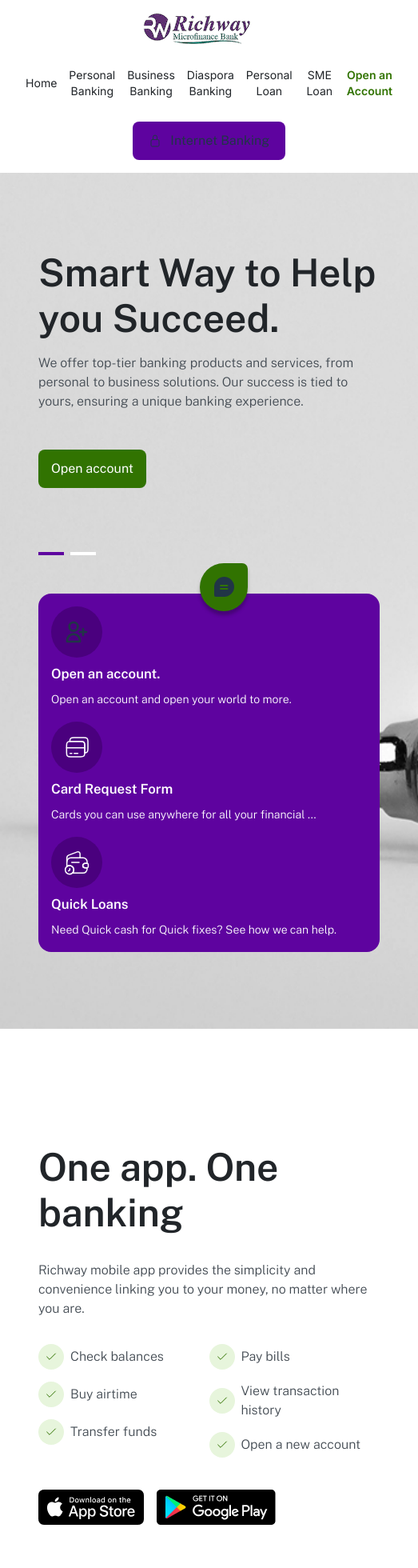
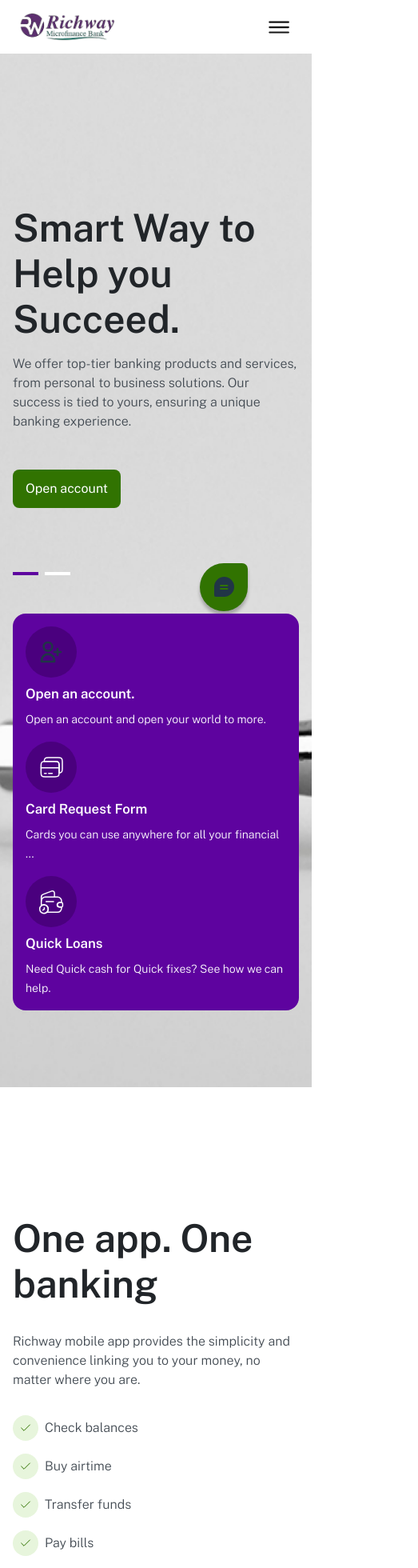
Before and after one commit to yasiryusuf39/Richway, a React (Vite) app: page / in a window 390 px wide. Shown: the top 1960 px of the page at 80% size, 523 px wide, since content can reach past the window. Built offline with nearby package versions, Linux system fonts and the light colour scheme.

Commit message:
Mobile UI fixed

```diff
--- a/components/Header.jsx
+++ b/components/Header.jsx
@@ -1,5 +1,5 @@
 import React from "react"
-import { IoLockClosedOutline } from "react-icons/io5";
+import { IoLockClosedOutline, IoMenuOutline } from "react-icons/io5";
 import SubHeader from "./SubHeader";
 import logo from "/src/assets\/images\/logo.png"
 
@@ -10,22 +10,29 @@ export default function Header() {
                     fontWeight: "600",
                     lineHeight: "20px"}
 
+    const menuOptions =["Home", "Personal Banking", "Business Banking", "Diaspora Banking", "Personal Loan", "SME Loan"]
+    const renderMenu = menuOptions.map(menu => {
+       return <p>{menu}</p>
+    })
+
     return <header>
         <SubHeader />
             <nav>
                     <img src={logo} />
-                <div className="hero-menu">
-                        <p>Home</p>
+                <div className="hero-menu menu-disable">
+                        {/* <p>Home</p>
                         <p>Personal Banking</p>
                         <p>Business Banking</p>
                         <p>Diaspora Banking</p>
                         <p>Personal Loan</p>
-                        <p>SME Loan</p>
+                        <p>SME Loan</p> */}
+                        {renderMenu}
                         <p style={openAcct}>Open an Account</p>
                 </div>
-                <div className="btn">
+                <div className="btn menu-disable">
                     <IoLockClosedOutline /> Internet Banking
                 </div>
+                <IoMenuOutline className="menu-stipe" />
             </nav>
         </header>
 }
--- a/src/App.css
+++ b/src/App.css
@@ -1,11 +1,16 @@
-html,
+
 body {
-  margin: 0;
+  margin: 0 auto;
   padding: 0;
-  max-width:1280px;
+  max-width:2048px;
   box-sizing: border-box;
   background: #FFF;
   font-family: "Public Sans", sans-serif;
+  display:flow-root;
+}
+
+:root{
+  background-color: white;
 }
 
 /* Header section */
@@ -20,6 +25,15 @@ nav{
 nav > img{
   margin-right: 2em;
   cursor: pointer;
+}
+
+header{
+  position: fixed;
+  top: 0;
+  right: 0;
+  left: 0;
+  z-index: 1000;
+
 }
 
 .hero-menu {
@@ -63,6 +77,10 @@ Header p{
   line-height: 1.25rem; /* 142.857% */
 }
 
+.menu-stipe{
+  display: none;
+}
+
 /* Sub Heading */
 .subHeading{
   background: #F1F1F1;
@@ -98,6 +116,7 @@ Header p{
 
 .hero{
   padding:0 12em;
+  padding-top:17em ;
 }
 
 .hero-content {
@@ -105,7 +124,7 @@ Header p{
 }
 
 .hero h1{
-  padding-top: 5em;
+  /* padding-top: 5em; */
   margin: 0;
   color: #212529;
   font-family: "Public Sans";
@@ -182,6 +201,7 @@ Header p{
   gap: 4em;
   position: relative;
   top: 5.5em;
+  z-index: 1;
 
 }
 
@@ -270,13 +290,15 @@ Header p{
   width: 300px;
   height: fit-content;
 
+
 }
 
 .sectionOne-container{
   display: flex;
   align-items: center;
   gap: 15em;
-  padding-top: 3em;
+  padding-top: 11em;
+  padding-bottom: 7em;
   /* justify-content: space-around; */
 }
 
@@ -320,7 +342,7 @@ Header p{
 }
 
 .secTwo-card{
-  max-width: 362px;
+  /* max-width: 362px; */
   display: flex;
   flex-direction: column;
   align-items: start;
@@ -499,6 +521,7 @@ footer{
   /* Hero */
 
   .hero{
+    padding-top: 10em;
     padding-left: 7em;
     padding-right: 7em;
   }
@@ -533,9 +556,8 @@ footer{
   }
 
   .sectionOne-container > img{
-    position:none;
     max-width: 300px;
-    height: 100%;
+    height: 80%;
     margin-bottom: 5em;
   }
 
@@ -587,7 +609,18 @@ footer{
 
 @media (max-width: 480px){
 
+  body{
+    display:contents;
+  }
+
   /* Hero */
+
+  .hero{
+    padding-top: 10em;
+    padding-left: 1em;
+    padding-right: 1em;
+  }
+
   .hero h1{
     padding-top: 2em;
   }
@@ -621,29 +654,66 @@ footer{
 
   /* heading and sub-heading */
 
+  .menu-stipe{
+    display: flex;
+    color: #141414;
+    width: 10%;
+    height: 10%;
+    min-width: 24px;
+    margin-left: auto;
+    cursor: pointer;
+  }
+
+  .menu-disable{
+    display: none;
+  }
+
   nav{
     flex-wrap: wrap;
-    padding: 1em 2em;
+    flex-direction: row;
+    padding: 1em 1.5em;
     justify-content: center;
     align-items: center;
+    }
+
+    nav>img{
+      width: 30%;
+      min-width: 120px;
     }
 
     /* section one */
 
     .sectionOne-container{
       flex-direction: column;
+      padding-top: 4em;
+      padding-bottom: 3em;
     }
 
-    .sectionOne-container img{
+    .sectionOne-container > img{
+      margin-top: 4em;
       margin-bottom: 2em;
-      top: 0;
-      bottom: 0;
+      width: 80%;
+    }
+
+    .cm{
+      flex-direction: column;
+    }
+
+    .section-cm, .cm{
+      gap: 1em;
+    }
+
+    .sectionOne-card > img{
+      margin-bottom: 0;
+      margin-top: 1.5em;
+      margin-right: 1em;
     }
 
     /* section two */
 
     .sectionTwo-card{
       flex-direction: column;
+      margin: 0 auto;
     }
 
     p.secTwo-btn{
@@ -654,6 +724,9 @@ footer{
 
     .sectionThree-container{
       flex-direction: column;
+      margin-top: 7em;
+      padding-top: 0;
+      gap: 4em;
     }
 
     .sectionThree-container div.btn{
@@ -662,6 +735,8 @@ footer{
 
     .sectionThree-container img{
       margin-top: 3.5em;
+      width: 80%;
+      order: -1;
     }
 
     /* footer */
```
Also changed, not shown: components/SectionTwo.jsx (line endings or trailing spaces), src/assets/images/logo.png.
